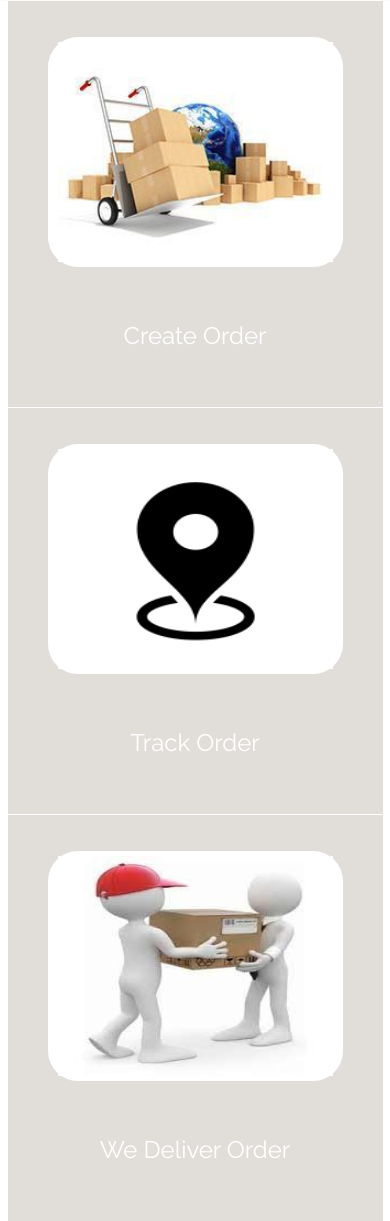
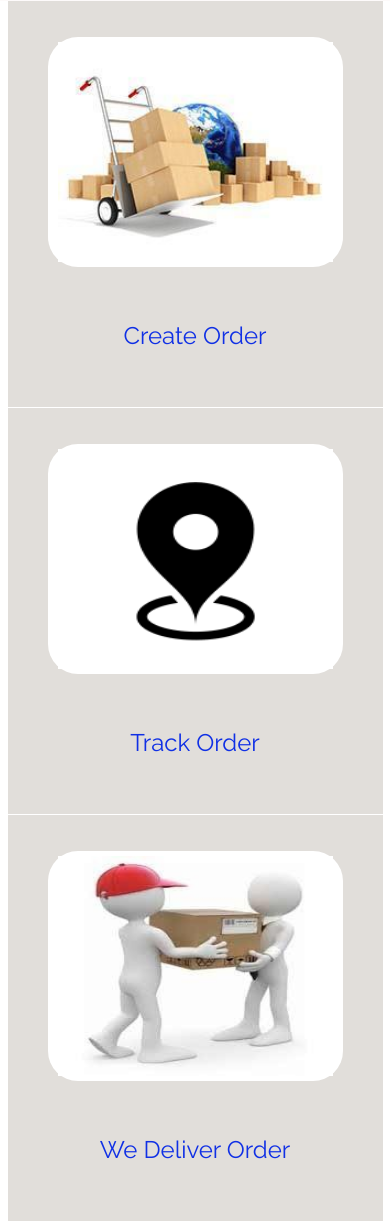
Before and after one commit to oneEyedSunday/sendIT, a plain HTML site: page UI/index.html in a window 390 px wide. Shown: the part 1284-2505 px from the top of the page. Drawn offline with Linux system fonts and the light colour scheme.

Commit message:
Updated class on media query

```diff
--- a/UI/main.css
+++ b/UI/main.css
@@ -433,7 +433,7 @@ button.tall-btn {
     .showcase__text {
         font-family: 'Raleway', sans-serif;
         padding: 10% 30px;
-        color: #fff;
+        color: var(--primary-color);
         font-size: 1.5em;
     }
 }
```
